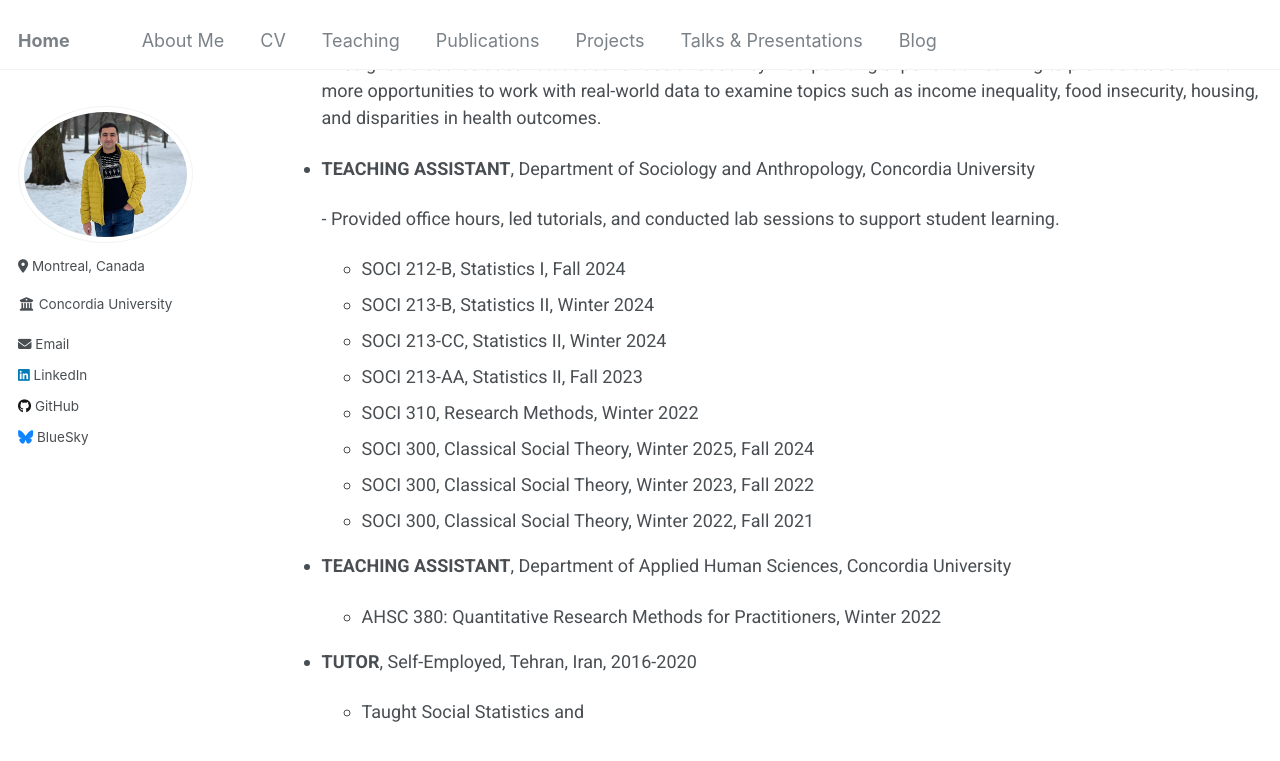
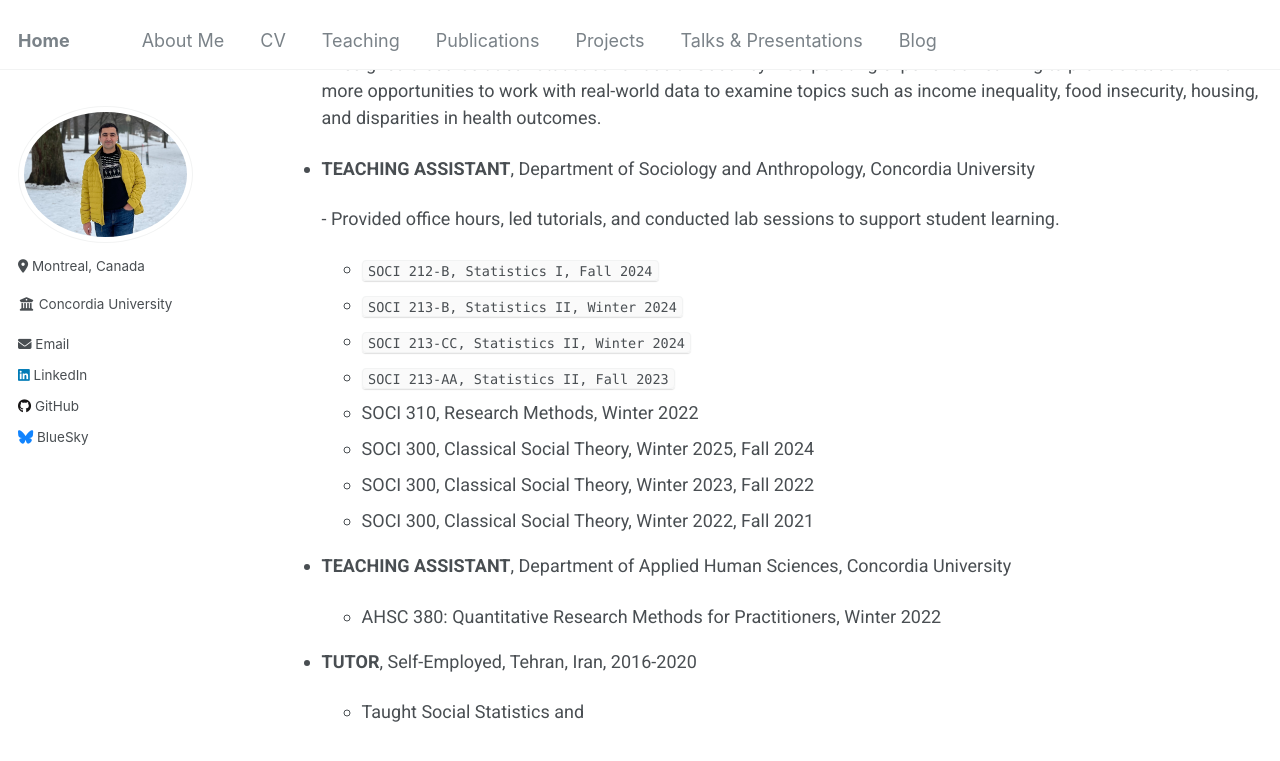
Before and after one commit to Mohsnmonji/mohsnmonji.github.io, a Jekyll site: the page built from _pages/teaching.md, in a window 1280 px wide and 900 px high, scrolled down 912 px. Shown: the top 761 px of the window. Built offline with Jekyll 4.4.1, drawn with Linux system fonts in a browser that asks for light colours.

```diff
--- a/_pages/teaching.md
+++ b/_pages/teaching.md
@@ -39,10 +39,10 @@ I approach teaching as an enjoyable experience where students feel encouraged to
 
   \- Provided office hours, led tutorials, and conducted lab sessions to support student learning.
 
-  - SOCI 212\-B, Statistics I, Fall 2024
-  - SOCI 213\-B, Statistics II, Winter 2024
-  - SOCI 213\-CC, Statistics II, Winter 2024
-  - SOCI 213\-AA, Statistics II, Fall 2023
+  - `SOCI 212-B, Statistics I, Fall 2024`
+  - `SOCI 213-B, Statistics II, Winter 2024`
+  - `SOCI 213-CC, Statistics II, Winter 2024`
+  - `SOCI 213-AA, Statistics II, Fall 2023`
   - SOCI 310, Research Methods, Winter 2022
   - SOCI 300, Classical Social Theory, Winter 2025, Fall 2024
   - SOCI 300, Classical Social Theory, Winter 2023, Fall 2022
```
